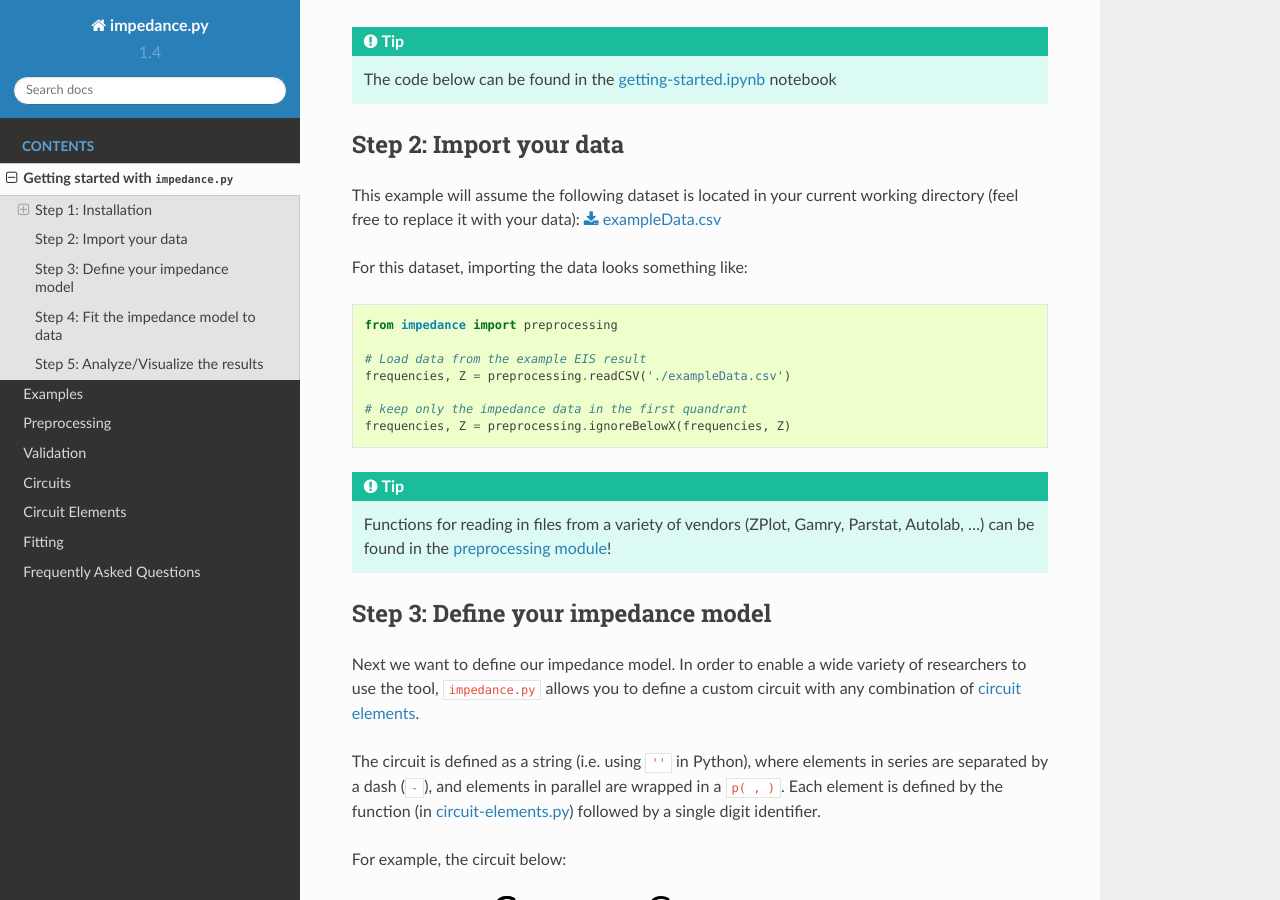
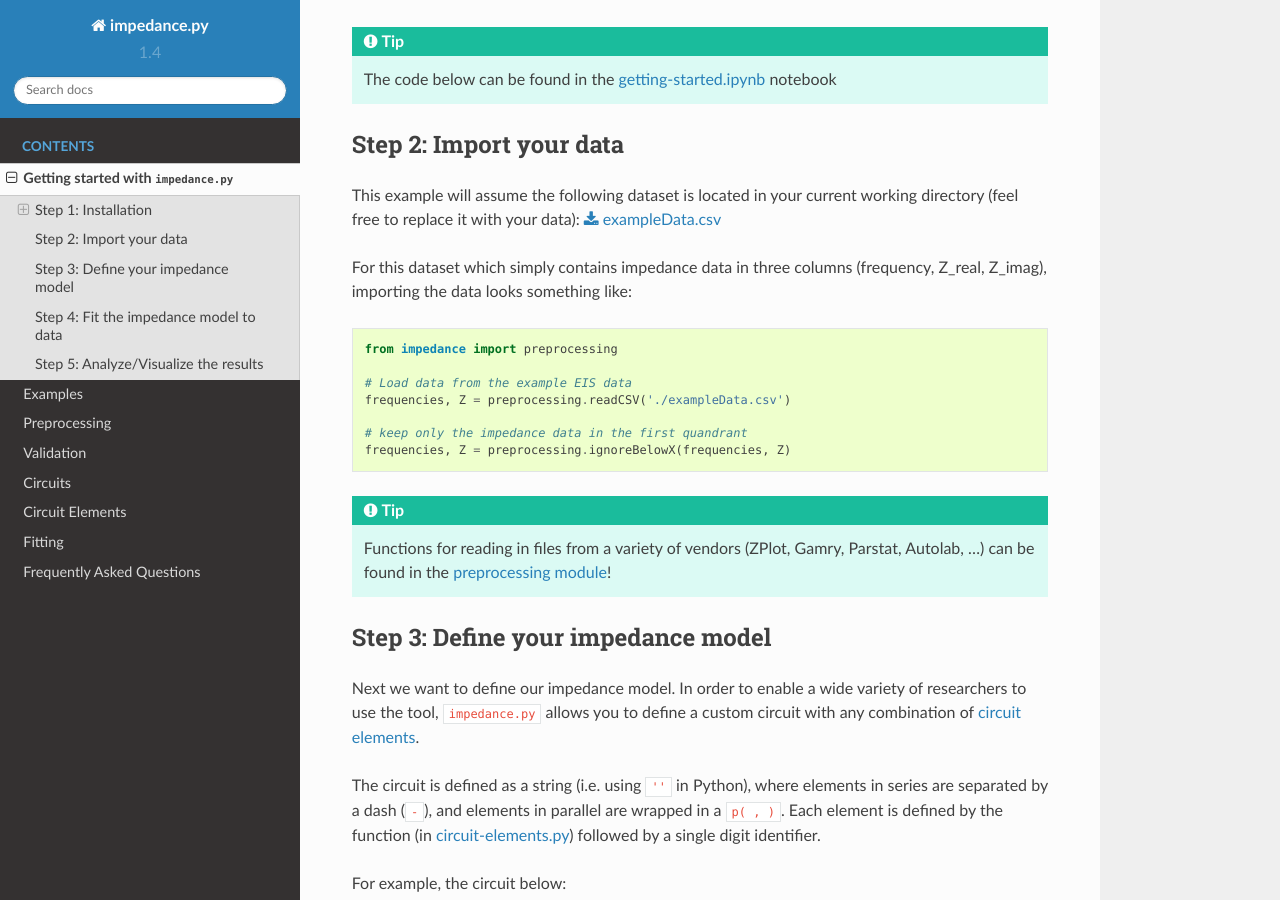
Before and after one commit to ECSHackWeek/impedance.py, a Sphinx documentation site: the page built from docs/source/getting-started.rst, in a window 1280 px wide and 900 px high, scrolled down 2264 px. Built offline with Sphinx 7.4.7 and the Read the Docs theme 2.0.0, drawn with Linux system fonts in a browser that asks for light colours.

Commit message:
adds a note about the columns in exampleData.csv, fixes #194

```diff
--- a/docs/source/getting-started.rst
+++ b/docs/source/getting-started.rst
@@ -112,13 +112,13 @@ Step 2: Import your data
 
 This example will assume the following dataset is located in your current working directory (feel free to replace it with your data): :download:`exampleData.csv <_static/exampleData.csv>`
 
-For this dataset, importing the data looks something like:
+For this dataset which simply contains impedance data in three columns (frequency, Z_real, Z_imag), importing the data looks something like:
 
 .. code-block:: python
 
   from impedance import preprocessing
 
-  # Load data from the example EIS result
+  # Load data from the example EIS data
   frequencies, Z = preprocessing.readCSV('./exampleData.csv')
 
   # keep only the impedance data in the first quandrant
```
Also changed, not shown: 1 other file.
